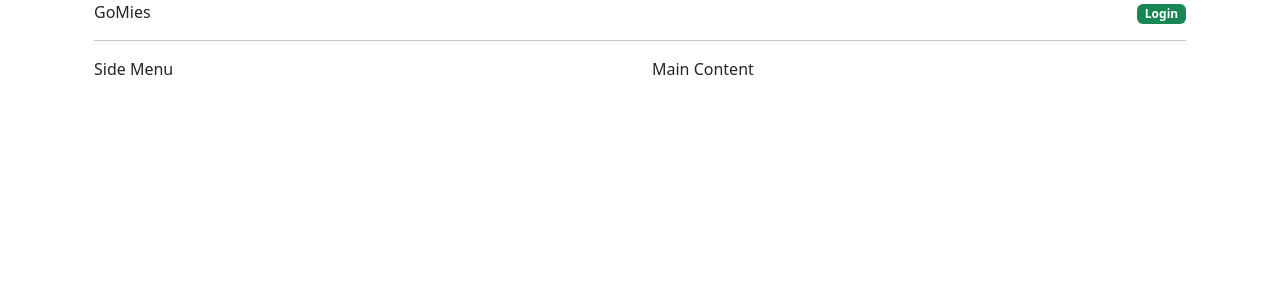
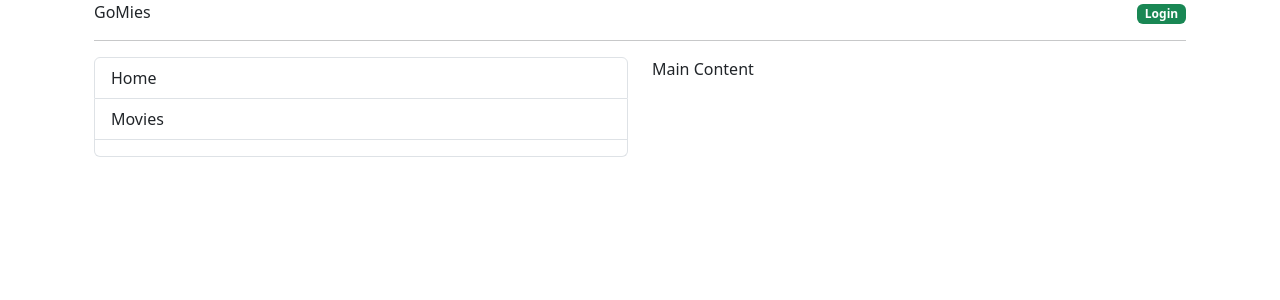
Before and after one commit to psinthorn/go-react, a React (Create React App) app in the folder front-end/: page / in a window 1280 px wide. Shown: the top 300 px of the page. Built offline with nearby package versions, Linux system fonts and the light colour scheme.

Commit message:
add side menu and menu item list

```diff
--- a/front-end/src/components/Home.js
+++ b/front-end/src/components/Home.js
@@ -3,6 +3,7 @@ const Home = () => {
         <>
             <div className="container">
                 <div className="tex-center">Select a movies to watch </div>
+                <img href="#!" src="./../images/movie_tickets.jpg" alt="watch a moview with gomies" />
             </div>
         </>
     )
--- /dev/null
+++ b/front-end/src/components/MenuItem.js
@@ -0,0 +1,9 @@
+import React from 'react'
+
+const MenuItem = ({title, link, icon, status}) => {
+  return (
+    <div className='list-group-item list-group-item-action'>{title}</div>
+  )
+}
+
+export default MenuItem
--- a/front-end/src/components/SideMenu.js
+++ b/front-end/src/components/SideMenu.js
@@ -1,9 +1,40 @@
-const SideMenu = () => {
+// Side menu components
+
+import MenuItem from "./MenuItem"
+
+const menuList = [
+    {
+        title: "Home",
+        link: "/",
+        icon: "",
+        status: true
+    },
+    {
+        title: "Movies",
+        link: "/movies",
+        icon: "",
+        status: true
+    }
+]
+
+const SideMenu = ({title, link, icon, status}) => {
+    const newLocal = <div  title={menuList.title} link={menuList.link} className="list-group-item list-group-item-action">{menuList.title}<div />
+
+    </div>
     return (
-        <>
-            <div>Side Menu</div>
-        </>
+       <>
+        <div className="list-group">
+            {
+                menuList.map((menu) => {
+                   return (
+                   <MenuItem key={menu.title} title={menu.title} />
+                   )
+                })
+            }
+            {newLocal}
+        </div>
+       </>
     )
 }
 
-export default SideMenu
+export default SideMenu;
```
Also changed, not shown: front-end/src/images/movie_tickets.jpg (added), 1 other file (tests, documents, lock files or other folders).
